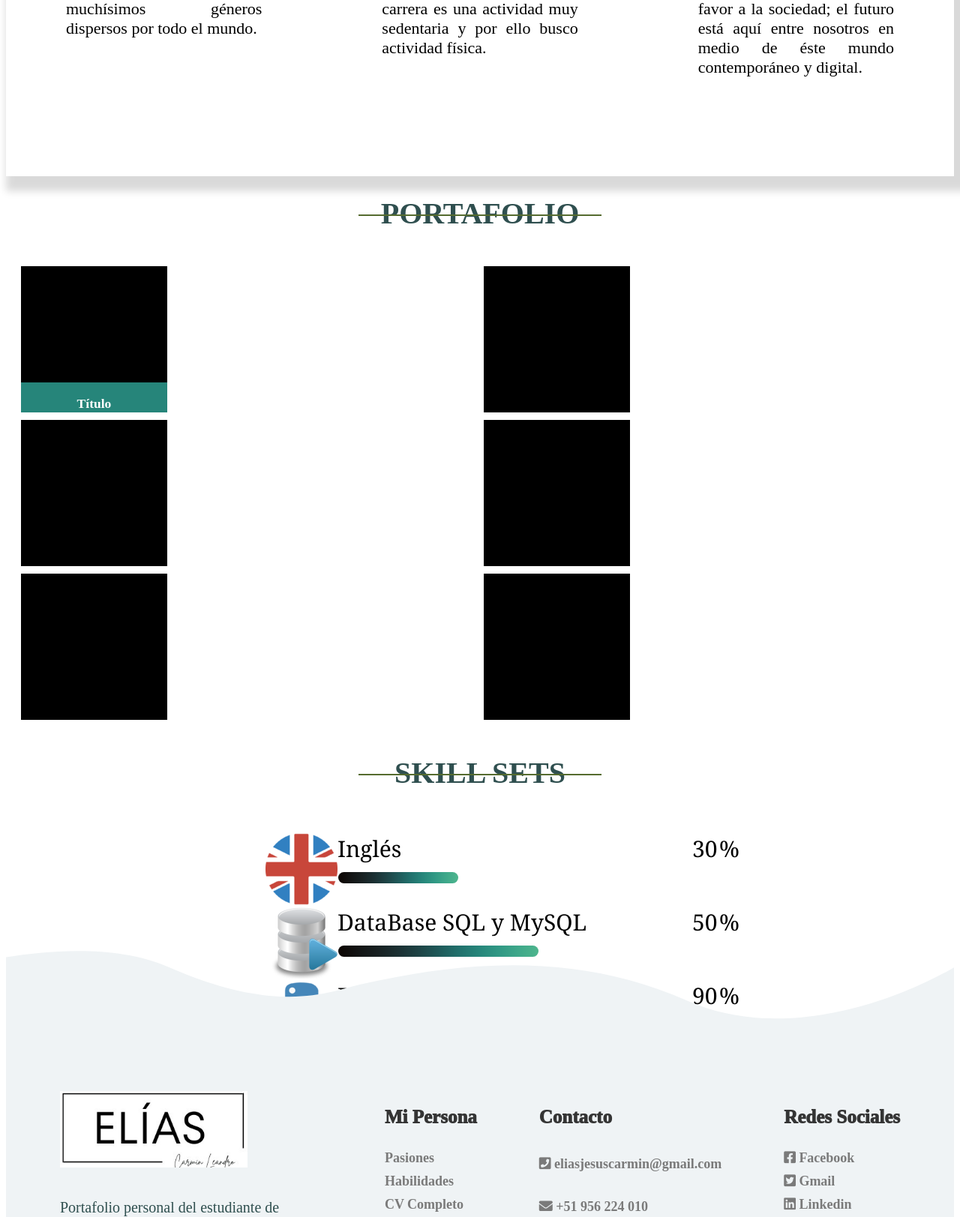
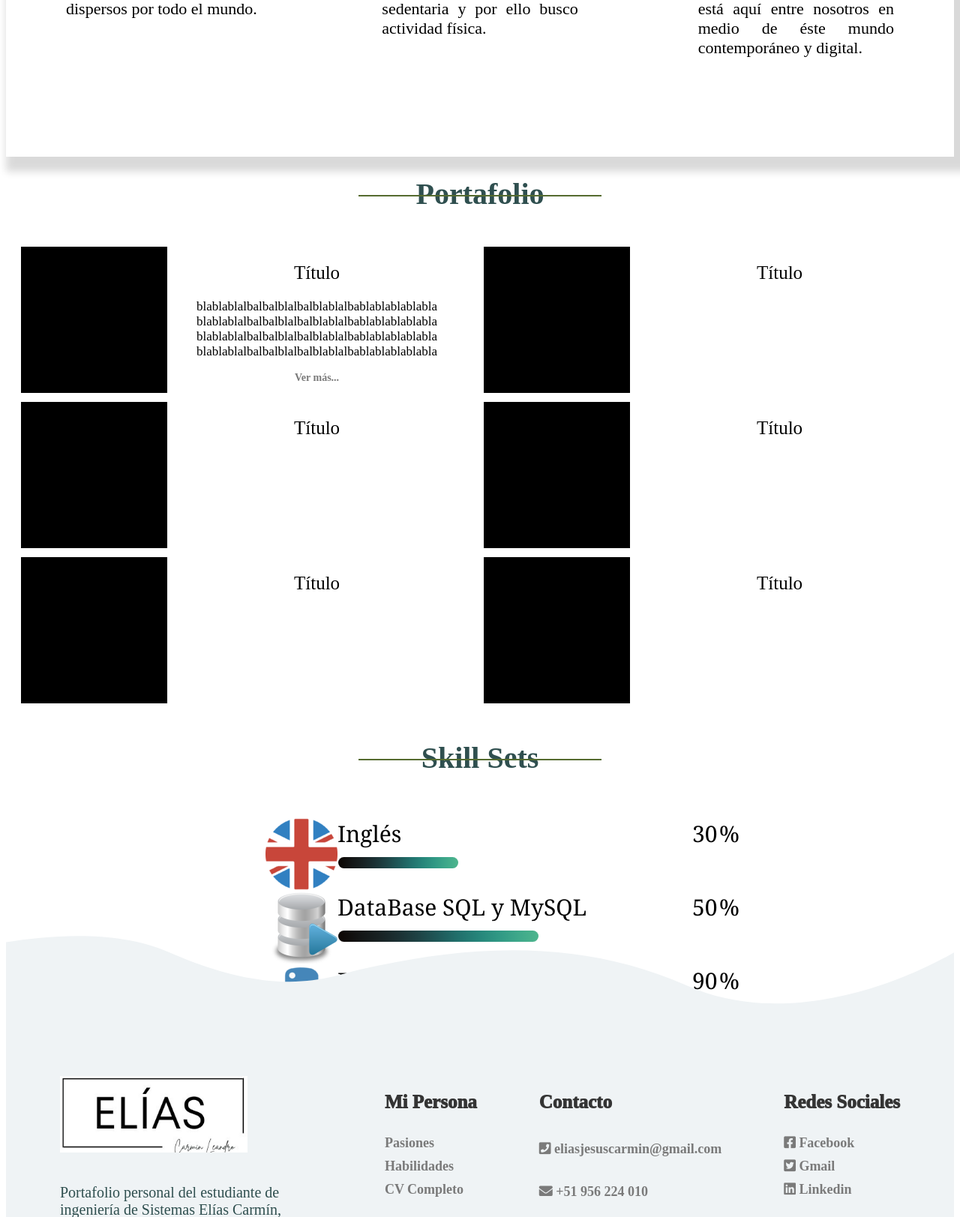
Before and after one commit to EliasCarmin/Mi_Portafolio, a PHP site: page /Index_Spanish.php in a window 1280 px wide. Shown: the part 1671-3294 px from the top of the page at 75% size. Run offline with PHP 8.4, Linux system fonts and the light colour scheme.

Commit message:
Responsive
Responsive de la seccionde portafolio vetnanas y correciones en textos

```diff
--- a/CSS/index.css
+++ b/CSS/index.css
@@ -398,26 +398,41 @@ footer{
 }
 .item_portafolio {
     text-align: center;
-    display: flex;
-    flex-direction: column;
-    background-color: #26857a;
+    height: 100%;
+}
+.item_portafolio:hover{
+    background-color: #D5DBDB;
+}
+.img_experiencia img{
     width: 195px;
     height: 195px;
 }
-.item_portafolio img{
-    width: 100%;
-    height: 100%;
+.img_experiencia{
+    float: left;
+    width: 30%;
 }
 
 .item_descripcion{
     text-align: center;
-    display: flex;
-    flex-direction: column;
-    width: 195px;
-    height: 40px;
-    color: white;
-    font-size: 15px;
+    width: 70%;
+    float: left;
+}
+.item_descripcion h2{
+    color: black;
+    font-size: 25px;
     font-weight: 300;
+}
+.item_descripcion p{
+    color: black;
+    font-size: 17px;
+    font-weight: 300;
+}
+
+.item_descripcion a{
+    color: #7a7a7a;
+    font-weight: 700;
+    font-size: 14px;
+    text-decoration: none;
 }
 
 /*RESPONSIVE*/
--- a/FrontEnd/Index_Spanish.php
+++ b/FrontEnd/Index_Spanish.php
@@ -83,14 +83,13 @@
     <div class="Sobremi">
         <img src="/IMG/elias.jpg" alt="Tu Fotografía">
         <div class="Sobremi-content">
-            <p>Hola, soy Elías.<br>
-            Ingeniero de Sistemas en Formación en Últimos Ciclos,
+            <p>Buenas, soy Elías.<br>
+            Soy ingeniero de Sistemas en Formación en los Últimos Ciclos,
             con Habilidad para trabajar en colaboración en equipos
             multidisciplinarios y pasión por el aprendizaje continuo.
              Busco oportunidades para aplicar mis conocimientos en Ingeniería
              de Sistemas y adquirir experiencia laboral en un entorno desafiante,
-             Actualmente estoy en búsqueda de mis primeras experiencias laborales relacionadas
-             mi carrera profesional en curso.
+             Mi pasíon por la tecnología está dirigido en el rubro de TI y Análisis de datos
             </p>
         </div>
     </div>
@@ -141,30 +140,63 @@
 
     <!--Portafolio-->
     <div class="titulos_secciones">
-        <h1 class="">PORTAFOLIO</h1>
+        <h1 class="">Portafolio</h1>
     </div>
 
     <div class="experiencia">
         <div class="item_portafolio">
+            <div class="img_experiencia">
             <img src="/IMG/negro.webp" alt="">
+            </div>
             <div class="item_descripcion">
-                <h3>Título</h3>
+                <h2>Título</h2>
+                <p>blablablalbalbalblalbalblablalbablablablablabla
+                blablablalbalbalblalbalblablalbablablablablabla
+                blablablalbalbalblalbalblablalbablablablablabla
+                blablablalbalbalblalbalblablalbablablablablabla
+                </p>
+                <a href="">Ver más...</a>
             </div>
         </div>
         <div class="item_portafolio">
-             <img src="/IMG/negro.webp" alt="">
+        <div class="img_experiencia">
+            <img src="/IMG/negro.webp" alt="">
+            </div>
+            <div class="item_descripcion">
+                <h2>Título</h2>
+            </div>
         </div>
         <div class="item_portafolio">
+        <div class="img_experiencia">
             <img src="/IMG/negro.webp" alt="">
+            </div>
+            <div class="item_descripcion">
+              <h2>Título</h2>
+            </div>
         </div>
         <div class="item_portafolio">
+        <div class="img_experiencia">
             <img src="/IMG/negro.webp" alt="">
+            </div>
+            <div class="item_descripcion">
+                <h2>Título</h2>
+            </div>
         </div>
         <div class="item_portafolio">
+        <div class="img_experiencia">
             <img src="/IMG/negro.webp" alt="">
+            </div>
+            <div class="item_descripcion">
+               <h2>Título</h2>
+            </div>
         </div>
         <div class="item_portafolio">
+        <div class="img_experiencia">
             <img src="/IMG/negro.webp" alt="">
+            </div>
+            <div class="item_descripcion">
+                <h2>Título</h2>
+            </div>
         </div>
     </div>
 
@@ -172,7 +204,7 @@
 
     <!--SKILL SETS-->
     <div class="titulos_secciones">
-        <h1 class="">SKILL SETS</h1>
+        <h1 class="">Skill Sets</h1>
     </div>
 
     <div class="skill_set" id="skill">
```
Also changed, not shown: other parts of CSS/index.css (+40 -0 lines).
